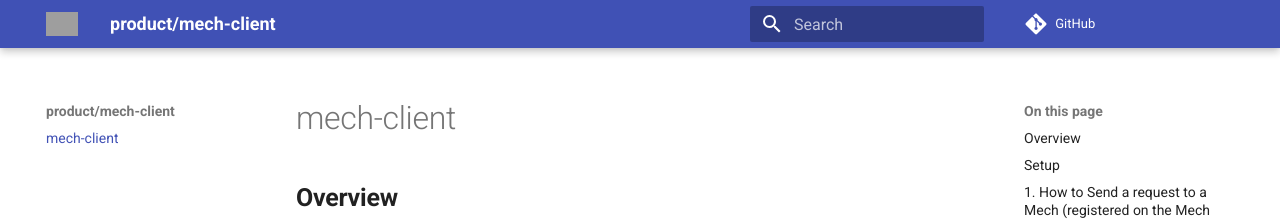
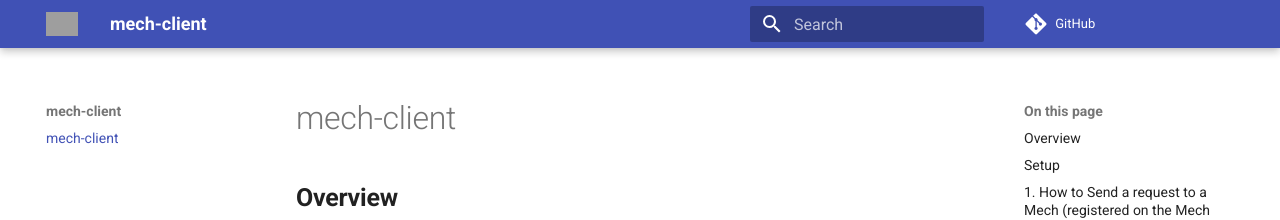
Before and after one commit to valory-xyz/mech-client, an MkDocs documentation site: the page built from docs/index.md, in a window 1280 px wide. Shown: the top 220 px of the page. Built offline with MkDocs 1.6.1 and Material for MkDocs 9.7.7, drawn with Linux system fonts in a browser that asks for light colours; comment, search, counter and statistics services are not loaded; grey boxes are pictures that could not be loaded.

Commit message:
docs: wrong path in mkdocs.yaml

```diff
--- a/mkdocs.yml
+++ b/mkdocs.yml
@@ -1,4 +1,4 @@
-site_name: product/mech-client #Required format to work with monorepo including a specific route in the address.
+site_name: mech-client #Required format to work with monorepo including a specific route in the address.
 site_url: https://docs.olas.network/mech-client/
 site_description: Autonolas ContributionKit developer documentation
 repo_url: https://github.com/valory-xyz/mech-client
```
